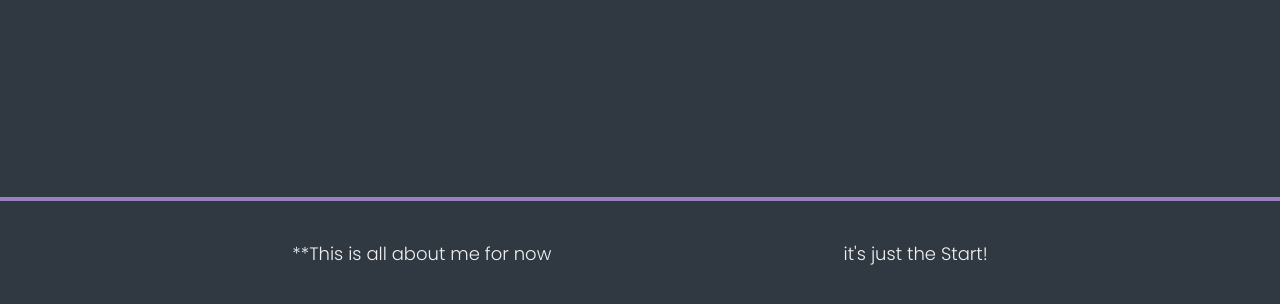
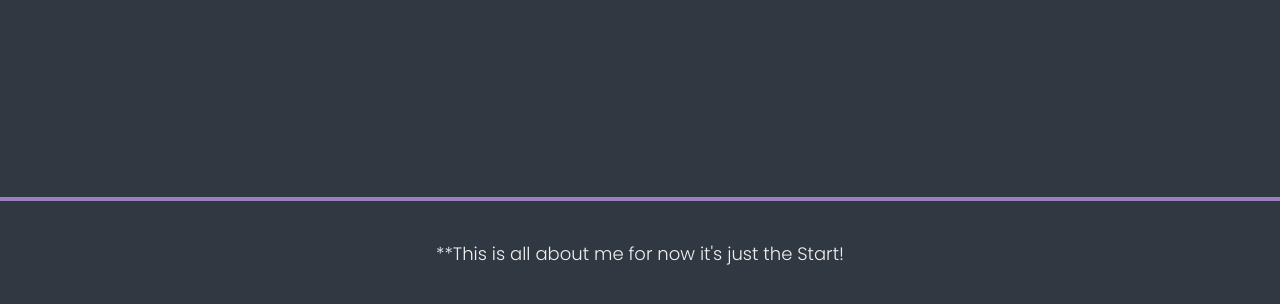
Before and after one commit to hiba-th/hiba-th.github.io, a plain HTML site: page index.html in a window 1280 px wide. Shown: the part 3078-3382 px from the top of the page. Drawn offline with Linux system fonts and the light colour scheme.

Commit message:
Update index.html
Signed-off-by: hiba-th <143273525+hiba-th@users.noreply.github.com>

```diff
--- a/index.html
+++ b/index.html
@@ -225,10 +225,8 @@
 
     <footer>
       <p>
-        **This is all about me for now
+        **This is all about me for now   it's just the Start!
       </p>
-      <p>
-        it's just the Start!     </p>
     </footer>
 
     <!-- END FOOTER SECTION -->
```
